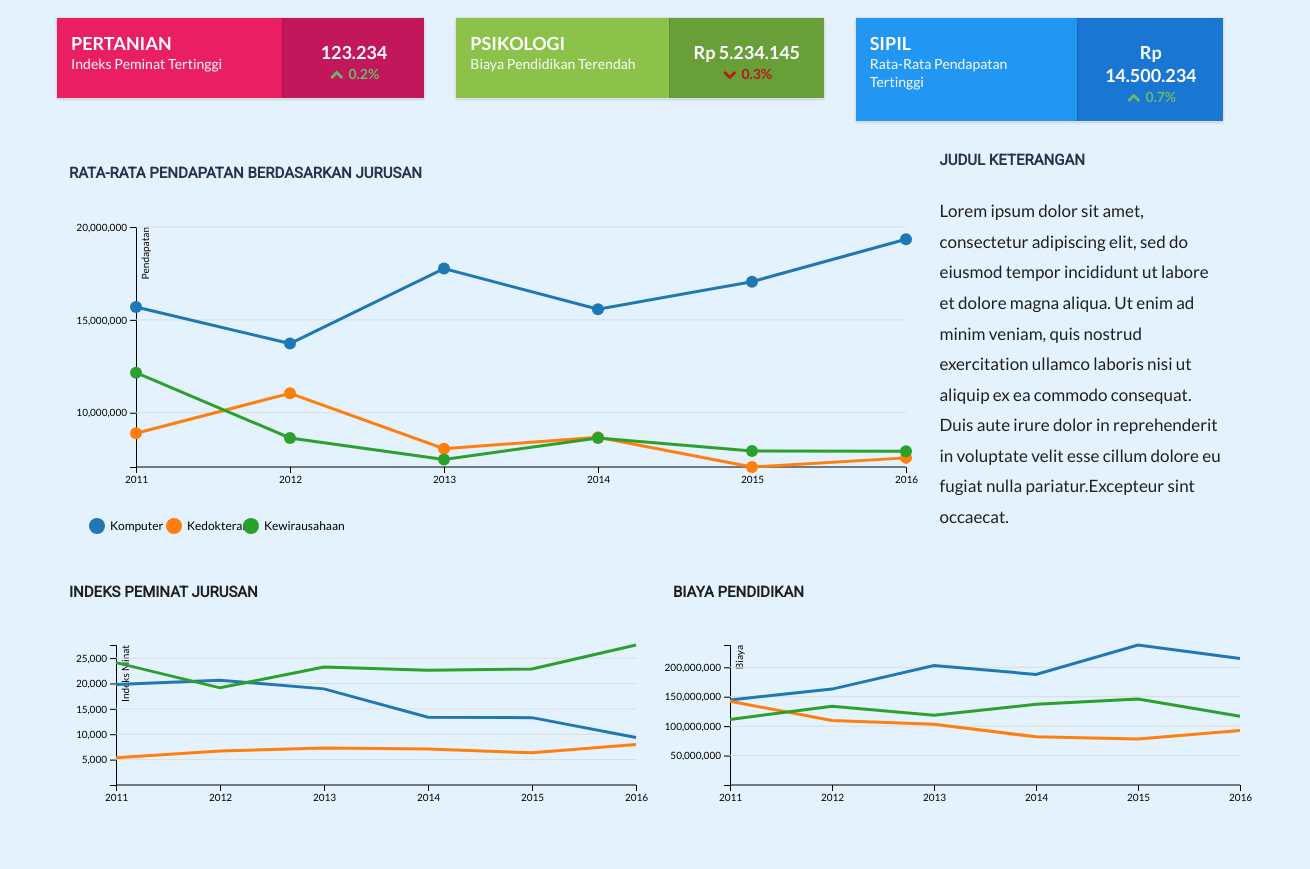
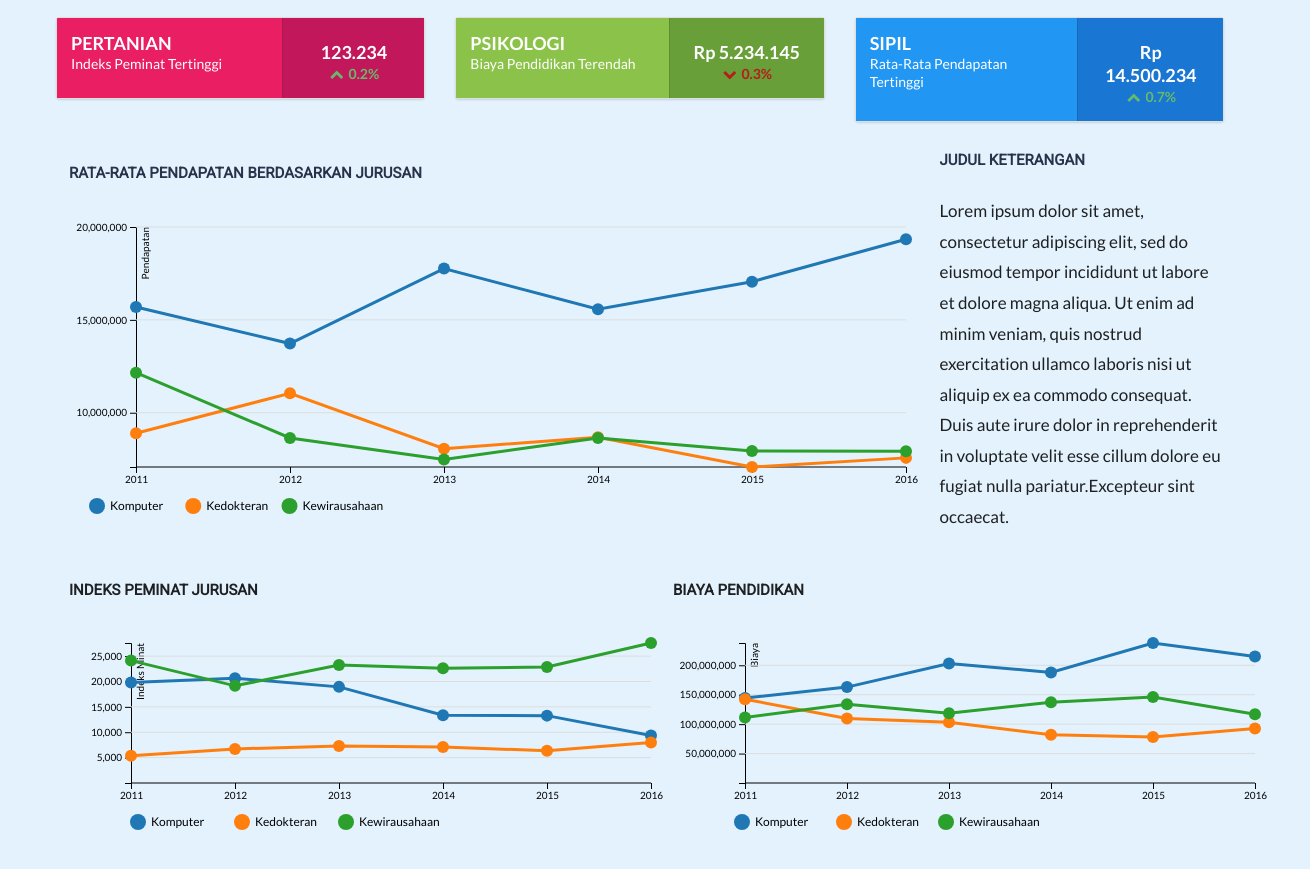
Before and after one commit to elvanowen/jobs-data-visualization, a plain HTML site: page index.html in a window 1280 px wide. Shown: the part 217-1086 px from the top of the page, 1310 px wide, since content can reach past the window. Drawn offline with Linux system fonts and the light colour scheme.

Commit message:
add legend

```diff
--- a/index.html
+++ b/index.html
@@ -110,7 +110,7 @@
             <h4 style="padding:13px; font-family:'Roboto',sans-serif; color:#28324a">RATA-RATA PENDAPATAN BERDASARKAN JURUSAN</h4>
           </div>
           <svg id="salary-chart" width="850" height="300" style="margin-left: 20px"></svg>
-          <svg id="color-legend" width="850" height="18"></svg>
+          <svg id="color-legend-salary" width="850" height="18"></svg>
         </div>
         <div class="col-md-3" style="padding-left:0">
           <h4 style="font-family:'Roboto', sans-serif; color:#28324a">JUDUL KETERANGAN</h4>
@@ -118,19 +118,21 @@
         </div>
       </div>
 
-      <div class="row" style="margin-bottom:35px">
+      <div class="row" style="margin-bottom:80px">
         <div class="col-md-6">
           <div class="header">
             <h4 style="padding:13px; font-family:'Roboto', sans-serif;">INDEKS PEMINAT JURUSAN</h4>
           </div>
-          <svg id="passion-chart" width="600" height="200"></svg>
+          <svg id="passion-chart" width="600" height="200" style="margin-left: 15px"></svg>
+          <svg id="color-legend-passion" width="600" height="18" style="margin-left:50px"></svg>
         </div>
 
         <div class="col-md-6" style="padding-left:20px">
           <div class="header">
             <h4 style="padding:13px; font-family:'Roboto', sans-serif;">BIAYA PENDIDIKAN</h4>
           </div>
-          <svg id="cost-chart" width="600" height="200"></svg>
+          <svg id="cost-chart" width="600" height="200" style="margin-left: 15px"></svg>
+          <svg id="color-legend-cost" width="600" height="18" style="margin-left:50px"></svg>
         </div>
       </div>
     </div>
--- a/major-chart.js
+++ b/major-chart.js
@@ -49,14 +49,14 @@ var drawJobChart = function (selectedYear) {
     .enter().append("circle")
       .attr("cx", function (d) { return x(_.find(d.employee, { year: selectedYear }).total); })
       .attr("cy", function (d) { return y(_.find(d.salary, { year: selectedYear }).total); })
-      .attr("r", 10)
+      .attr("r", function (d) { return (_.find(d.workload, { year: selectedYear }).total); })
       .attr("fill", function (d) { return color(d.name) });
 
   g.selectAll("text.job")
     .data(jobData)
     .enter().append("text")
       .attr("transform", function (d) {
-        return "translate(" + (x(_.find(d.employee, { year: selectedYear }).total) + 12) + ", " + y(_.find(d.salary, { year: selectedYear }).total) + ")";
+        return "translate(" + (x(_.find(d.employee, { year: selectedYear }).total) + 12) + ", " + y(_.find(d.salary, { year: selectedYear }).total) + (_.find(d.workload, { year: selectedYear }).total) + ")";
       })
       .attr("dy", "0.35em")
       .style("font", "11px sans-serif")
--- a/salary-graph.js
+++ b/salary-graph.js
@@ -37,7 +37,7 @@ var formatMoney = function (num) {
 
 var drawSalaryChart = function () {
   d3.select("#salary-chart").html("");
-  d3.select("#color-legend").html("");
+  d3.select("#color-legend-salary").html("");
 
   var svg = d3.select("#salary-chart"),
     margin = {top: 30, right: 20, bottom: 30, left: 60},
@@ -179,8 +179,8 @@ var drawSalaryChart = function () {
       });
   });
 
-  d3.select("#color-legend").html("");
-  var legend = d3.select("#color-legend")
+  d3.select("#color-legend-salary").html("");
+  var legend = d3.select("#color-legend-salary")
       .append("g")
       .attr("font-family", "sans-serif")
       .attr("font-size", 12)
@@ -190,7 +190,7 @@ var drawSalaryChart = function () {
       .attr("transform", function(d, i) {
         var column = i % 10;
         var row = Math.floor(i / 10);
-        return "translate(" + (width / 10) * column + "," + row * 30 + ")";
+        return "translate(" + (width / 8) * column + "," + row * 30 + ")";
       });
 
   legend.append("circle")
@@ -209,6 +209,7 @@ var drawSalaryChart = function () {
 
 var drawCostChart = function () {
   d3.select("#cost-chart").html("");
+  d3.select("#color-legend-cost").html("");
 
   var svg = d3.select("#cost-chart"),
     margin = {top: 30, right: 20, bottom: 30, left: 70},
@@ -303,6 +304,25 @@ var drawCostChart = function () {
       .enter().append("g")
       .attr("class", "city");
 
+    var circle = g.selectAll(".circle-g")
+      .data(data)
+      .enter().append("g");
+
+    circle.selectAll("circle.point-circle")
+      .data(function (d) {
+        return d.salaries })
+      .enter().append("circle")
+        .attr("cx", function (d) { return x(parseTime(d.year)) })
+        .attr("cy", function (d) { return y(d.value) })
+        .attr("r", 6)
+        .attr("fill", function (d, i, j) {
+          return z(j[i].parentNode.__data__.id);
+        })
+        .append("svg:title")
+        .text(function (d, i, j) {
+          return j[i].parentNode.parentNode.__data__.id + " (" + d.year + "): " + formatMoney(d.value);
+        });
+
     major.append("path")
       .attr("class", "line")
       .attr("d", function (d) {
@@ -327,10 +347,37 @@ var drawCostChart = function () {
       });
   });
 
+  d3.select("#color-legend-cost").html("");
+  var legend = d3.select("#color-legend-cost")
+      .append("g")
+      .attr("font-family", "sans-serif")
+      .attr("font-size", 12)
+    .selectAll("g")
+    .data(_.map(majorActiveArray, function (t) {return capitalizeFirstLetter(t)}))
+      .enter().append("g")
+      .attr("transform", function(d, i) {
+        var column = i % 10;
+        var row = Math.floor(i / 10);
+        return "translate(" + (width / 5) * column + "," + row * 30 + ")";
+      });
+
+  legend.append("circle")
+    .attr("cx", 32)
+    .attr("cy", 9)
+    .attr("r", 8)
+    .attr("fill", z);
+
+  legend.append("text")
+    .attr("x", 45)
+    .attr("y", 9.5)
+    .attr("dy", "0.32em")
+    .text(function(d) { return d; });
+
 };
 
 var drawPassionChart = function () {
   d3.select("#passion-chart").html("");
+  d3.select("#color-legend-passion").html("");
 
   var svg = d3.select("#passion-chart"),
     margin = {top: 30, right: 20, bottom: 30, left: 60},
@@ -438,6 +485,25 @@ var drawPassionChart = function () {
       .enter().append("g")
       .attr("class", "city");
 
+    var circle = g.selectAll(".circle-g")
+      .data(data)
+      .enter().append("g");
+
+    circle.selectAll("circle.point-circle")
+      .data(function (d) {
+        return d.salaries })
+      .enter().append("circle")
+        .attr("cx", function (d) { return x(parseTime(d.year)) })
+        .attr("cy", function (d) { return y(d.value) })
+        .attr("r", 6)
+        .attr("fill", function (d, i, j) {
+          return z(j[i].parentNode.__data__.id);
+        })
+        .append("svg:title")
+        .text(function (d, i, j) {
+          return j[i].parentNode.parentNode.__data__.id + " (" + d.year + "): " + d.value;
+        });
+
     major.append("path")
       .attr("class", "line")
       .attr("d", function (d) {
@@ -461,6 +527,32 @@ var drawPassionChart = function () {
         return d.id;
       });
   });
+
+  d3.select("#color-legend-passion").html("");
+  var legend = d3.select("#color-legend-passion")
+      .append("g")
+      .attr("font-family", "sans-serif")
+      .attr("font-size", 12)
+    .selectAll("g")
+    .data(_.map(majorActiveArray, function (t) {return capitalizeFirstLetter(t)}))
+      .enter().append("g")
+      .attr("transform", function(d, i) {
+        var column = i % 10;
+        var row = Math.floor(i / 10);
+        return "translate(" + (width / 5) * column + "," + row * 30 + ")";
+      });
+
+  legend.append("circle")
+    .attr("cx", 32)
+    .attr("cy", 9)
+    .attr("r", 8)
+    .attr("fill", z);
+
+  legend.append("text")
+    .attr("x", 45)
+    .attr("y", 9.5)
+    .attr("dy", "0.32em")
+    .text(function(d) { return d; });
 
 };
 
```
